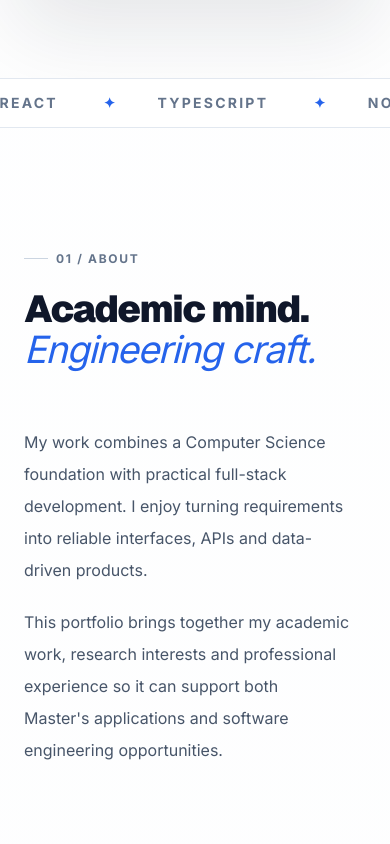
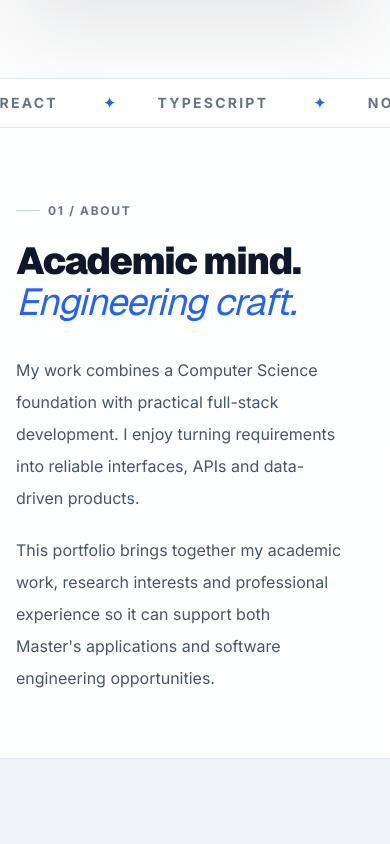
Before and after one commit to Mehedi1-SWE/portfolio, a Next.js app: page / in a window 390 px wide. Shown: the part 1580-2424 px from the top of the page. Built offline with nearby package versions, Linux system fonts and the light colour scheme.

Commit message:
Polish typography and mobile responsive experience

```diff
--- a/components/About.tsx
+++ b/components/About.tsx
@@ -2,8 +2,8 @@ import { SectionHeading } from "./SectionHeading";
 
 export function About() {
   return (
-    <section id="about" className="mx-auto grid max-w-[1280px] gap-14 px-6 py-28 lg:grid-cols-[.72fr_1.28fr] lg:px-12">
-      <SectionHeading number="01" eyebrow="About" title={<>Academic mind.<br /><span className="font-sans font-normal italic text-[#2563EB]">Engineering craft.</span></>} />
+    <section id="about" className="mx-auto grid max-w-[1280px] gap-8 px-4 py-16 sm:gap-10 sm:px-6 sm:py-20 lg:grid-cols-[.72fr_1.28fr] lg:gap-14 lg:px-12 lg:py-28">
+      <SectionHeading number="01" eyebrow="About" title={<>Academic mind.<br /><span className="font-normal italic text-[#2563EB]">Engineering craft.</span></>} />
       <div className="max-w-3xl text-[16px] leading-8 text-[#475569]">
         <p>My work combines a Computer Science foundation with practical full-stack development. I enjoy turning requirements into reliable interfaces, APIs and data-driven products.</p>
         <p className="mt-5">This portfolio brings together my academic work, research interests and professional experience so it can support both Master&apos;s applications and software engineering opportunities.</p>
```
